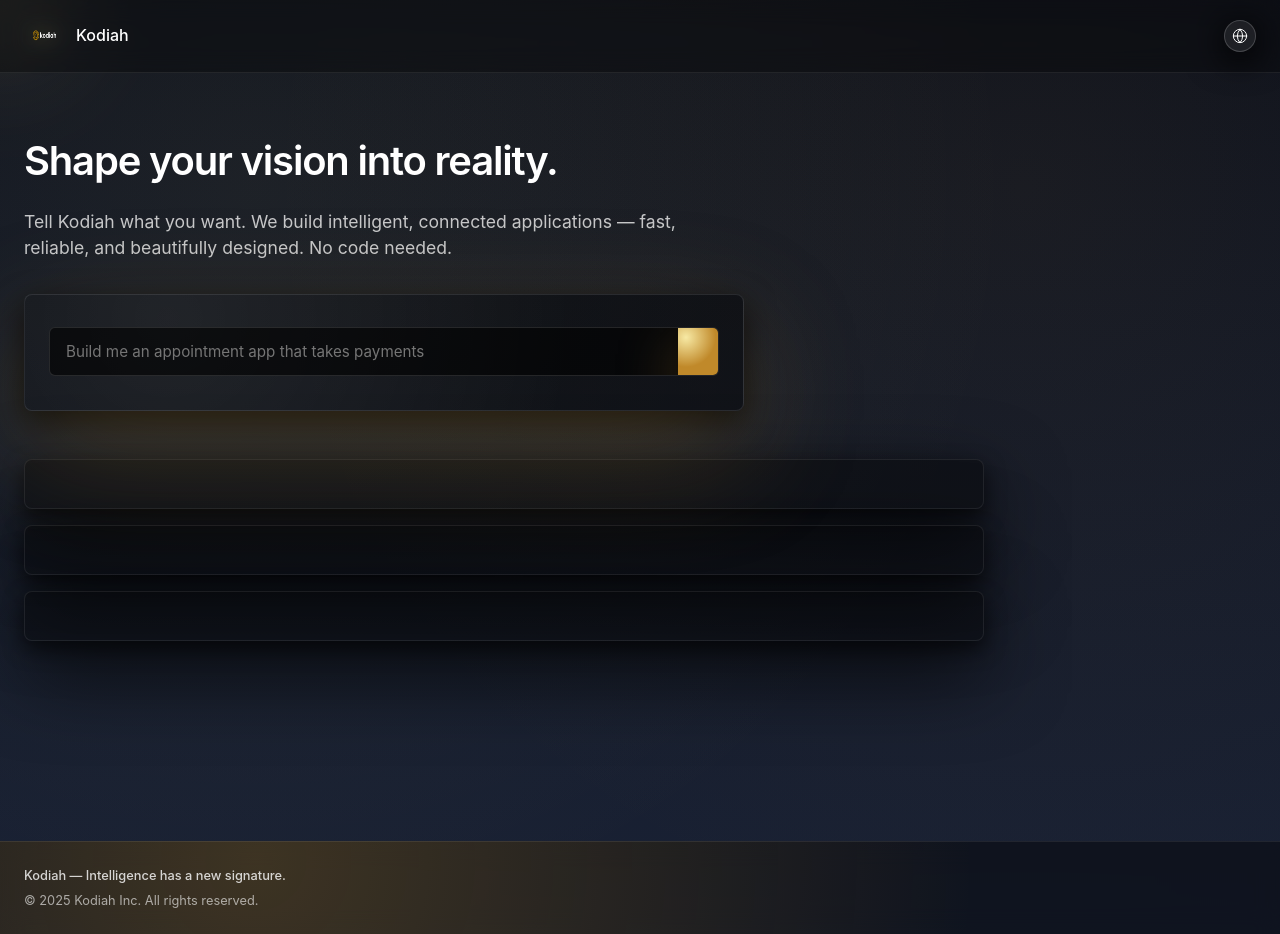
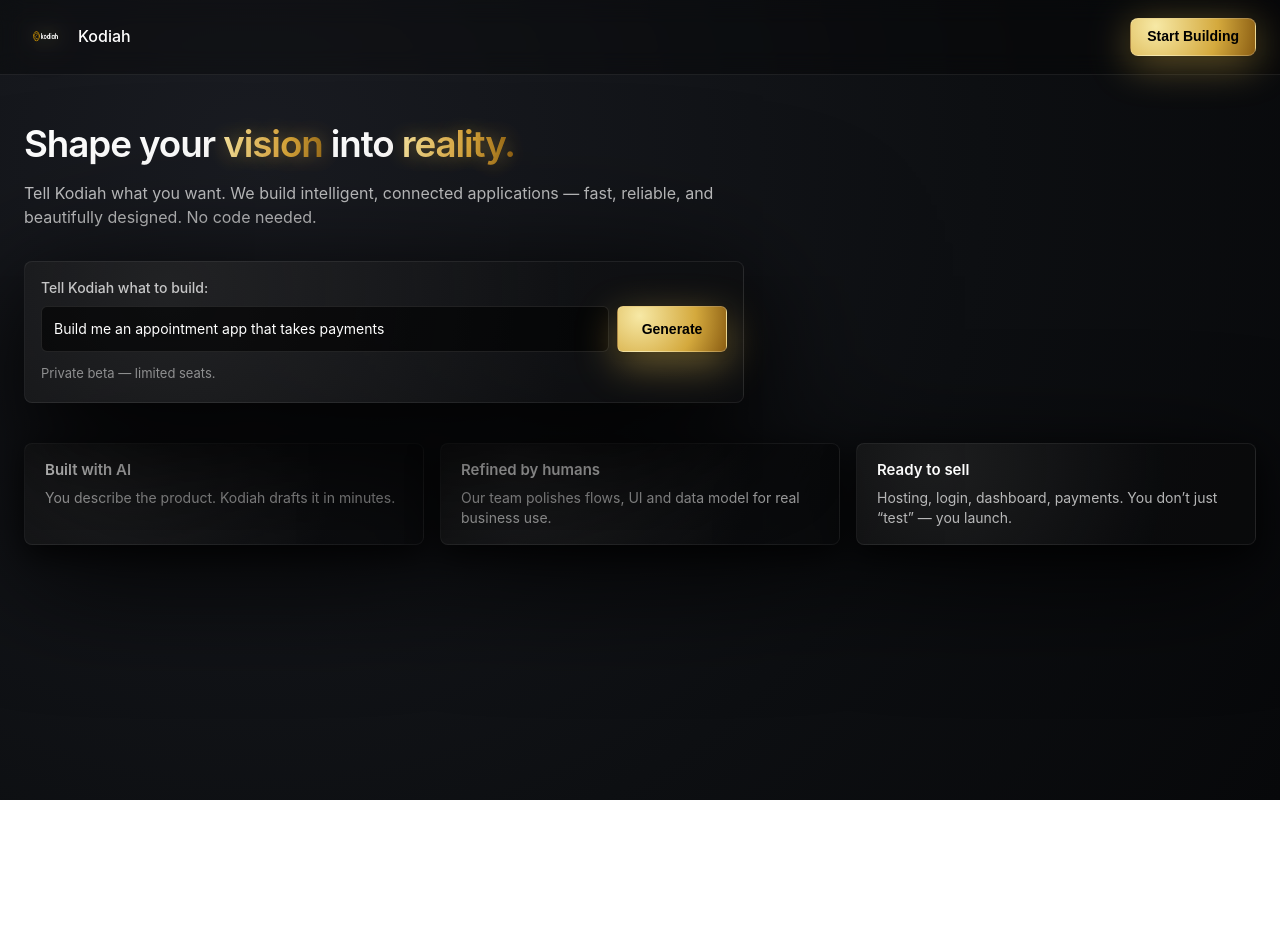
Before and after one commit to Ayrtonsena07/kodiah, a Next.js app: page / in a window 1280 px wide. After the commit the page ends 800 px from the top, so only its background shows below. Built offline with nearby package versions, Linux system fonts and the light colour scheme.

Commit message:
Update ClientRoot.tsx

```diff
--- a/app/ClientRoot.tsx
+++ b/app/ClientRoot.tsx
@@ -1,14 +1,43 @@
 "use client";
 
 import Image from "next/image";
-import { LanguageProvider, useLanguage } from "./LanguageContext";
-import LanguageSelector from "./LanguageSelector";
-import MouseGlow from "./MouseGlow";
+import React, { useState, useEffect } from "react";
 
-// HEADER ===================================================
-function Header() {
-  const { t } = useLanguage();
+// ─────────────────────────────────────────
+// 1. Dicionário de idiomas (EN por enquanto)
+// Depois você pode traduzir pt/es/etc.
+// Só NÃO remova nenhuma chave.
+// ─────────────────────────────────────────
+const LANG_DICTIONARY = {
+  en: {
+    heroHeadline: "Shape your vision into reality.",
+    heroSub:
+      "Tell Kodiah what you want. We build intelligent, connected applications — fast, reliable, and beautifully designed. No code needed.",
+    promptLabel: "Tell Kodiah what to build:",
+    promptPlaceholder: "Build me an appointment app that takes payments",
+    betaNote: "Private beta — limited seats.",
+    generateBtn: "Generate",
+    card1Title: "Built with AI",
+    card1Body:
+      "You describe the product. Kodiah drafts it in minutes.",
+    card2Title: "Refined by humans",
+    card2Body:
+      "Our team polishes flows, UI and data model for real business use.",
+    card3Title: "Ready to sell",
+    card3Body:
+      "Hosting, login, dashboard, payments. You don’t just “test” — you launch.",
+    startBuilding: "Start Building", // <- adicionamos essa chave
+    languageLabel: "Language",
+  },
+} as const;
 
+type LangKey = keyof typeof LANG_DICTIONARY;
+const DEFAULT_LANG: LangKey = "en";
+
+// ─────────────────────────────────────────
+// 2. Componente Header (logo + botão)
+// ─────────────────────────────────────────
+function Header({ t }: { t: (typeof LANG_DICTIONARY)[LangKey] }) {
   return (
     <header
       style={{
@@ -17,7 +46,7 @@
         background: "rgba(0,0,0,0.3)",
         backdropFilter: "blur(12px)",
         position: "relative",
-        zIndex: 10, // acima do glow do mouse
+        zIndex: 10,
       }}
     >
       <div
@@ -31,7 +60,7 @@
           color: "white",
         }}
       >
-        {/* ESQUERDA: logo + nome */}
+        {/* BLOCO ESQUERDA: LOGO + NOME */}
         <div
           style={{
             display: "flex",
@@ -39,366 +68,361 @@
             gap: "12px",
           }}
         >
-          {/* sua logo oficial */}
           <Image
-            src="/kodiah-logo.png" // <-- está no /public, certo
+            src="/kodiah-logo.png"
             alt="Kodiah Logo"
-            width={40}
-            height={40}
+            width={42}
+            height={42}
             style={{
-              borderRadius: "8px",
+              borderRadius: "10px",
               filter:
                 "drop-shadow(0 0 10px rgba(246,226,122,0.45)) drop-shadow(0 0 25px rgba(199,146,47,0.25))",
             }}
           />
-
-          {/* nome "Kodiah" */}
           <span
             style={{
               fontSize: "16px",
               fontWeight: 500,
-              lineHeight: 1.2,
               color: "white",
               fontFamily:
                 '-apple-system, BlinkMacSystemFont, Inter, Roboto, "SF Pro Display", system-ui, sans-serif',
+              lineHeight: "1.2",
             }}
           >
             Kodiah
           </span>
         </div>
 
-        {/* DIREITA: seletor de idioma  */}
-        <div
+        {/* BLOCO DIREITA: BOTÃO CALL TO ACTION */}
+        <div style={{ display: "flex", alignItems: "center", gap: "12px" }}>
+          {/* Botão CTA */}
+          <button
             style={{
-            display: "flex",
-            alignItems: "center",
-            gap: "16px",
+              background:
+                "radial-gradient(circle at 20% 20%, #f7e9a6 0%, #d4a93d 60%, #8b5e13 100%)",
+              color: "#000",
+              fontSize: "14px",
+              fontWeight: 600,
+              padding: "10px 16px",
+              borderRadius: "8px",
+              border: "1px solid rgba(255,255,255,0.2)",
+              boxShadow:
+                "0 8px 40px rgba(255,213,89,0.4), 0 2px 6px rgba(0,0,0,0.6)",
+              cursor: "pointer",
+              lineHeight: 1.1,
+              whiteSpace: "nowrap",
+              minWidth: "120px",
+              textAlign: "center",
             }}
           >
-          {/* seletor de idioma custom */}
-          <LanguageSelector />
-
-          {/*
-            IMPORTANTE:
-            removi o botão "Start Building" por enquanto pra não usar t.startBuilding,
-            que é o que estava quebrando o build.
-            Quando quisermos reativar, a gente volta com o botão e adiciona a chave no dicionário.
-          */}
+            {t.startBuilding /* <- agora o TS conhece essa chave */}
+          </button>
         </div>
       </div>
     </header>
   );
 }
 
-// HERO (a seção grande inicial) ============================
-function Hero() {
-  const { t } = useLanguage();
+// ─────────────────────────────────────────
+// 3. Glow que segue o mouse (efeito luxo 😎)
+// ─────────────────────────────────────────
+function MouseGlow() {
+  const [pos, setPos] = useState({ x: -9999, y: -9999 });
 
+  useEffect(() => {
+    const move = (e: MouseEvent) => {
+      setPos({ x: e.clientX, y: e.clientY });
+    };
+    window.addEventListener("pointermove", move);
+    return () => window.removeEventListener("pointermove", move);
+  }, []);
+
+  return (
+    <div
+      style={{
+        pointerEvents: "none",
+        position: "fixed",
+        top: 0,
+        left: 0,
+        width: "100vw",
+        height: "100vh",
+        zIndex: 0,
+        overflow: "hidden",
+      }}
+    >
+      <div
+        style={{
+          position: "absolute",
+          left: pos.x - 150 + "px",
+          top: pos.y - 150 + "px",
+          width: "300px",
+          height: "300px",
+          background:
+            "radial-gradient(circle at 50% 50%, rgba(255,220,120,0.18) 0%, rgba(0,0,0,0) 70%)",
+          filter: "blur(32px)",
+          mixBlendMode: "screen",
+        }}
+      />
+    </div>
+  );
+}
+
+// ─────────────────────────────────────────
+// 4. Cartões “Built with AI / Refined...”
+// ─────────────────────────────────────────
+function FeatureCard({
+  title,
+  body,
+}: {
+  title: string;
+  body: string;
+}) {
+  return (
+    <div
+      style={{
+        flex: 1,
+        background:
+          "radial-gradient(circle at 20% 20%, rgba(40,40,40,0.6) 0%, rgba(10,10,10,0.4) 70%)",
+        border: "1px solid rgba(255,255,255,0.07)",
+        borderRadius: "8px",
+        padding: "16px 20px",
+        minWidth: "0",
+        boxShadow:
+          "0 30px 120px rgba(0,0,0,0.9), 0 10px 30px rgba(0,0,0,0.7)",
+      }}
+    >
+      <div
+        style={{
+          fontSize: "15px",
+          lineHeight: "20px",
+          fontWeight: 600,
+          color: "white",
+          marginBottom: "8px",
+          fontFamily:
+            '-apple-system, BlinkMacSystemFont, Inter, Roboto, "SF Pro Display", system-ui, sans-serif',
+        }}
+      >
+        {title}
+      </div>
+      <div
+        style={{
+          fontSize: "14px",
+          lineHeight: "20px",
+          color: "rgba(255,255,255,0.7)",
+          fontFamily:
+            '-apple-system, BlinkMacSystemFont, Inter, Roboto, "SF Pro Display", system-ui, sans-serif',
+        }}
+      >
+        {body}
+      </div>
+    </div>
+  );
+}
+
+// ─────────────────────────────────────────
+// 5. Hero principal (headline, input prompt etc.)
+// ─────────────────────────────────────────
+function Hero({ t }: { t: (typeof LANG_DICTIONARY)[LangKey] }) {
   return (
     <section
       style={{
+        position: "relative",
+        zIndex: 1,
         maxWidth: "1280px",
         margin: "0 auto",
-        padding: "64px 24px 120px",
+        padding: "48px 24px 80px",
         color: "white",
         fontFamily:
           '-apple-system, BlinkMacSystemFont, Inter, Roboto, "SF Pro Display", system-ui, sans-serif',
-        position: "relative",
-        zIndex: 1,
       }}
     >
-      {/* título */}
+      {/* Headline */}
       <h1
         style={{
-          fontSize: "clamp(2rem, 1.1rem + 2vw, 2.5rem)",
+          fontSize: "clamp(2rem, 1vw + 1.5rem, 2.4rem)",
+          lineHeight: 1.15,
           fontWeight: 600,
-          lineHeight: 1.2,
           color: "white",
           maxWidth: "720px",
-          margin: "0 0 24px 0",
+          marginBottom: "16px",
         }}
       >
-        {/* usamos <span> dourado dentro do título como antes */}
-        <span style={{ color: "white" }}>{t.heroHeadline.split("##")[0]}</span>{" "}
+        {t.heroHeadline.split(" ").map((word, i) => {
+          // deixa algumas palavras douradas
+          if (
+            word.toLowerCase() === "vision" ||
+            word.toLowerCase() === "reality."
+          ) {
+            return (
               <span
+                key={i}
                 style={{
                   background:
-              "radial-gradient(circle at 0% 0%, #f7e9a4 0%, #c0892a 60%)",
+                    "linear-gradient(90deg,#f9e7a3 0%,#d8a63c 60%,#8b5e13 100%)",
                   WebkitBackgroundClip: "text",
                   color: "transparent",
-            filter:
-              "drop-shadow(0 0 10px rgba(246,226,122,0.4)) drop-shadow(0 0 30px rgba(199,146,47,0.3))",
+                  textShadow:
+                    "0 0 20px rgba(255,215,100,0.4), 0 0 60px rgba(160,100,20,0.4)",
                 }}
               >
-          {t.heroHeadline.split("##")[1] || ""}
+                {word + " "}
               </span>
+            );
+          }
+          return word + " ";
+        })}
       </h1>
 
-      {/* subtítulo */}
+      {/* Subtexto */}
       <p
         style={{
+          fontSize: "16px",
+          lineHeight: "24px",
           maxWidth: "720px",
-          fontSize: "1.1rem",
-          lineHeight: 1.5,
+          color: "rgba(255,255,255,0.75)",
+          marginBottom: "32px",
           fontWeight: 400,
-          color: "rgba(255,255,255,0.75)",
-          margin: "0 0 32px 0",
         }}
       >
         {t.heroSub}
       </p>
 
-      {/* BLOCO DO PROMPT / INPUT */}
+      {/* Caixinha "Tell Kodiah what to build" */}
       <div
         style={{
+          position: "relative",
           background:
-            "radial-gradient(circle at 20% 20%, rgba(255,255,255,0.07) 0%, rgba(0,0,0,0) 70%)",
-          border: "1px solid rgba(255,255,255,0.1)",
+            "radial-gradient(circle at 20% 20%, rgba(40,40,40,0.6) 0%, rgba(10,10,10,0.4) 70%)",
           borderRadius: "8px",
+          border: "1px solid rgba(255,255,255,0.07)",
+          padding: "16px 16px 20px",
+          maxWidth: "720px",
           boxShadow:
-            "0 40px 120px rgba(199,146,47,0.25), 0 10px 30px rgba(0,0,0,0.8)",
-          padding: "24px",
-          maxWidth: "720px",
-          position: "relative",
-          marginBottom: "48px",
-          backgroundColor: "rgba(0,0,0,0.4)",
+            "0 60px 200px rgba(0,0,0,1), 0 30px 100px rgba(0,0,0,0.8)",
         }}
       >
-        {/* label acima do input */}
         <label
           style={{
+            fontSize: "14px",
+            lineHeight: "20px",
+            color: "rgba(255,255,255,0.75)",
+            fontWeight: 500,
             display: "block",
-            fontSize: "0.9rem",
-            fontWeight: 500,
-            color: "rgba(255,255,255,0.8)",
             marginBottom: "8px",
           }}
         >
           {t.promptLabel}
         </label>
 
-        {/* linha input + botão */}
         <div
           style={{
             display: "flex",
+            gap: "8px",
             alignItems: "stretch",
-            background: "rgba(0,0,0,0.6)",
-            border: "1px solid rgba(255,255,255,0.12)",
-            borderRadius: "6px",
-            overflow: "hidden",
           }}
         >
           <input
+            defaultValue={t.promptPlaceholder}
             style={{
               flex: 1,
-              background: "transparent",
+              backgroundColor: "rgba(0,0,0,0.6)",
+              border:
+                "1px solid rgba(255,255,255,0.1)",
+              borderRadius: "6px",
               color: "white",
-              border: "none",
-              outline: "none",
-              fontSize: "0.95rem",
-              padding: "14px 16px",
+              fontSize: "14px",
+              lineHeight: "20px",
+              padding: "12px 12px",
               fontFamily:
                 '-apple-system, BlinkMacSystemFont, Inter, Roboto, "SF Pro Display", system-ui, sans-serif',
             }}
-            placeholder={t.promptPlaceholder}
           />
 
           <button
             style={{
               background:
-                "radial-gradient(circle at 20% 20%, #f7e9a4 0%, #c0892a 60%)",
-              border: "none",
-              outline: "none",
+                "radial-gradient(circle at 20% 20%, #f7e9a6 0%, #d4a93d 60%, #8b5e13 100%)",
               color: "#000",
+              fontSize: "14px",
               fontWeight: 600,
-              fontSize: "0.95rem",
-              padding: "0 20px",
-              borderRadius: "0",
+              padding: "12px 16px",
+              borderRadius: "6px",
+              border: "1px solid rgba(255,255,255,0.2)",
+              boxShadow:
+                "0 12px 40px rgba(255,213,89,0.4), 0 2px 6px rgba(0,0,0,0.6)",
+              lineHeight: 1.2,
+              whiteSpace: "nowrap",
               cursor: "pointer",
-              boxShadow:
-                "0 20px 60px rgba(199,146,47,0.4), 0 4px 12px rgba(0,0,0,0.8)",
-              whiteSpace: "nowrap",
+              minWidth: "110px",
+              textAlign: "center",
             }}
           >
             {t.generateBtn}
           </button>
         </div>
 
-        {/* texto pequeno abaixo */}
         <div
           style={{
-            fontSize: "0.8rem",
-            color: "rgba(255,255,255,0.6)",
-            marginTop: "10px",
+            fontSize: "13px",
+            lineHeight: "18px",
+            color: "rgba(255,255,255,0.5)",
+            fontWeight: 400,
+            marginTop: "12px",
           }}
         >
-          {t.disclaimer}
+          {t.betaNote}
         </div>
       </div>
 
-      {/* CARDS DE VALOR */}
+      {/* 3 Cards */}
       <div
         style={{
-          display: "grid",
-          gridTemplateColumns: "1fr",
+          display: "flex",
+          flexWrap: "wrap",
           gap: "16px",
-          maxWidth: "960px",
+          marginTop: "40px",
         }}
       >
-        {/* CARD 1 */}
-        <div
-          style={{
-            backgroundColor: "rgba(0,0,0,0.4)",
-            border: "1px solid rgba(255,255,255,0.08)",
-            borderRadius: "8px",
-            padding: "20px 24px",
-            boxShadow:
-              "0 30px 80px rgba(0,0,0,0.8), 0 8px 20px rgba(0,0,0,0.6)",
-          }}
-        >
-          <div
-            style={{
-              color: "white",
-              fontSize: "1rem",
-              fontWeight: 500,
-              marginBottom: "8px",
-            }}
-          >
-            {t.card1Title}
-          </div>
-          <div
-            style={{
-              fontSize: "0.9rem",
-              lineHeight: 1.5,
-              color: "rgba(255,255,255,0.7)",
-            }}
-          >
-            {t.card1Body}
-          </div>
-        </div>
-
-        {/* CARD 2 */}
-        <div
-          style={{
-            backgroundColor: "rgba(0,0,0,0.4)",
-            border: "1px solid rgba(255,255,255,0.08)",
-            borderRadius: "8px",
-            padding: "20px 24px",
-            boxShadow:
-              "0 30px 80px rgba(0,0,0,0.8), 0 8px 20px rgba(0,0,0,0.6)",
-          }}
-        >
-          <div
-            style={{
-              color: "white",
-              fontSize: "1rem",
-              fontWeight: 500,
-              marginBottom: "8px",
-            }}
-          >
-            {t.card2Title}
-          </div>
-          <div
-            style={{
-              fontSize: "0.9rem",
-              lineHeight: 1.5,
-              color: "rgba(255,255,255,0.7)",
-            }}
-          >
-            {t.card2Body}
-          </div>
-        </div>
-
-        {/* CARD 3 */}
-        <div
-          style={{
-            backgroundColor: "rgba(0,0,0,0.4)",
-            border: "1px solid rgba(255,255,255,0.08)",
-            borderRadius: "8px",
-            padding: "20px 24px",
-            boxShadow:
-              "0 30px 80px rgba(0,0,0,0.8), 0 8px 20px rgba(0,0,0,0.6)",
-          }}
-        >
-          <div
-            style={{
-              color: "white",
-              fontSize: "1rem",
-              fontWeight: 500,
-              marginBottom: "8px",
-            }}
-          >
-            {t.card3Title}
-          </div>
-          <div
-            style={{
-              fontSize: "0.9rem",
-              lineHeight: 1.5,
-              color: "rgba(255,255,255,0.7)",
-            }}
-          >
-            {t.card3Body}
-          </div>
-        </div>
+        <FeatureCard
+          title={t.card1Title}
+          body={t.card1Body}
+        />
+        <FeatureCard
+          title={t.card2Title}
+          body={t.card2Body}
+        />
+        <FeatureCard
+          title={t.card3Title}
+          body={t.card3Body}
+        />
       </div>
     </section>
   );
 }
 
-// FOOTER BEM SIMPLES (temporário) =========================
-function Footer() {
+// ─────────────────────────────────────────
+// 6. <ClientRoot/> = página toda
+// ─────────────────────────────────────────
+export default function ClientRoot() {
+  // Futuro: salvar idioma escolhido no state/localStorage/etc.
+  const [lang] = useState<LangKey>(DEFAULT_LANG);
+  const t = LANG_DICTIONARY[lang];
+
   return (
-    <footer
+    <main
       style={{
-        width: "100%",
-        borderTop: "1px solid rgba(255,255,255,0.08)",
+        position: "relative",
+        minHeight: "100vh",
         background:
-          "radial-gradient(circle at 20% 20%, rgba(199,146,47,0.25) 0%, rgba(0,0,0,0) 70%)",
-        backgroundColor: "rgba(0,0,0,0.4)",
-        backdropFilter: "blur(12px)",
-        marginTop: "80px",
-        color: "rgba(255,255,255,0.6)",
-        fontSize: "0.8rem",
-        lineHeight: 1.5,
-        fontFamily:
-          '-apple-system, BlinkMacSystemFont, Inter, Roboto, "SF Pro Display", system-ui, sans-serif',
+          "radial-gradient(circle at 20% 20%, #1a1c22 0%, #0d0f12 60%, #07080a 100%)",
+        color: "white",
       }}
     >
-      <div
-        style={{
-          maxWidth: "1280px",
-          margin: "0 auto",
-          padding: "24px",
-          textAlign: "left",
-        }}
-      >
-        <div
-          style={{
-            color: "rgba(255,255,255,0.8)",
-            fontWeight: 500,
-            marginBottom: "6px",
-          }}
-        >
-          Kodiah — Intelligence has a new signature.
-        </div>
-        <div>© {new Date().getFullYear()} Kodiah Inc. All rights reserved.</div>
-      </div>
-    </footer>
+      <MouseGlow />
+
+      <Header t={t} />
+
+      <Hero t={t} />
+    </main>
   );
 }
-
-// ROOT WRAPPER ============================================
-export default function ClientRoot() {
-  return (
-    <LanguageProvider>
-      {/* camada que desenha o brilho que segue o mouse */}
-      <MouseGlow />
-      {/* header fixo */}
-      <Header />
-      {/* hero de venda */}
-      <Hero />
-      {/* rodapé */}
-      <Footer />
-    </LanguageProvider>
-  );
-}
```
Lines whose indentation alone changed are shown as unchanged.
